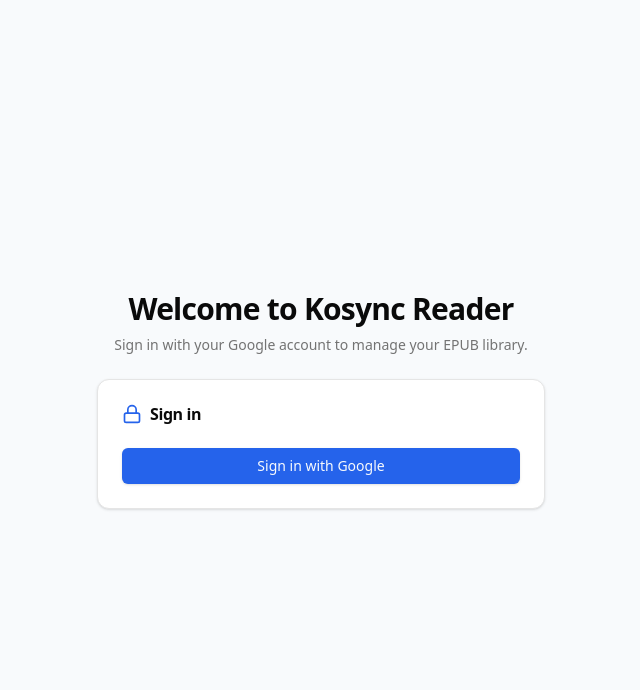
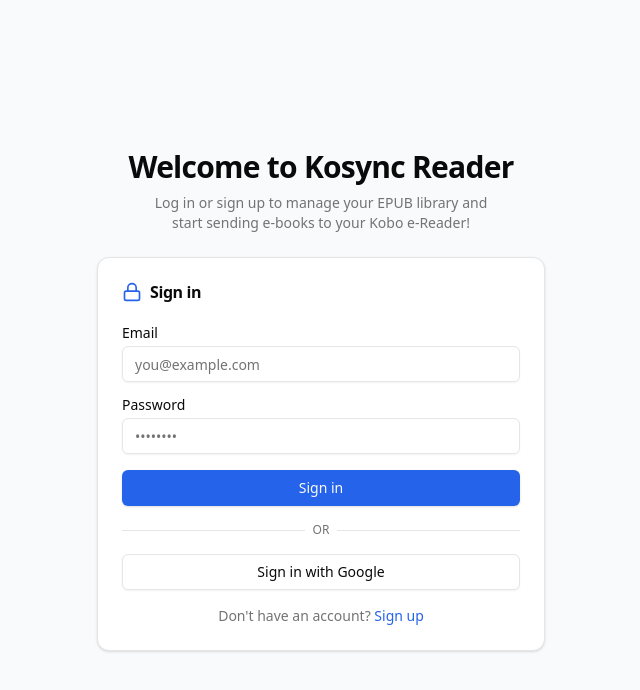
Before and after one commit to gshzn/kosync, a React (Vite) app in the folder frontend/app/: page /login in a window 1280 px wide. Shown: the top 690 px of the page, without its empty margins (319-959 px from the left). Built offline with nearby package versions, Linux system fonts and the light colour scheme; no server answers.

Commit message:
Allow signing up with email/password (#22)
Resolves #20

```diff
--- a/frontend/app/src/contexts/AuthContext.tsx
+++ b/frontend/app/src/contexts/AuthContext.tsx
@@ -81,7 +81,7 @@
       toast.error(error.message);
       throw error;
     }
-    toast.success("Check your email to confirm your account");
+    toast.success("Registration successful!");
   }, []);
 
   const signInWithGoogle = useCallback(async () => {
--- a/frontend/app/src/pages/LoginPage.tsx
+++ b/frontend/app/src/pages/LoginPage.tsx
@@ -4,10 +4,33 @@
 import { useAuth } from "../contexts/AuthContext";
 import { Button } from "../components/ui/button";
 import { Card, CardContent, CardHeader, CardTitle } from "../components/ui/card";
+import { Input } from "../components/ui/input";
+import { Label } from "../components/ui/label";
+
+type Mode = "signin" | "signup";
 
 export function LoginPage() {
-  const { signInWithGoogle } = useAuth();
+  const { signIn, signUp, signInWithGoogle } = useAuth();
+  const [mode, setMode] = useState<Mode>("signin");
+  const [email, setEmail] = useState("");
+  const [password, setPassword] = useState("");
   const [submitting, setSubmitting] = useState(false);
+
+  const handleSubmit = async (e: React.FormEvent) => {
+    e.preventDefault();
+    setSubmitting(true);
+    try {
+      if (mode === "signin") {
+        await signIn(email, password);
+      } else {
+        await signUp(email, password);
+      }
+    } catch {
+      // errors are toasted in AuthContext
+    } finally {
+      setSubmitting(false);
+    }
+  };
 
   const handleGoogleLogin = async () => {
     setSubmitting(true);
@@ -26,7 +49,8 @@
             Welcome to Kosync Reader
           </h1>
           <p className="mt-2 text-sm text-muted-foreground">
-            Sign in with your Google account to manage your EPUB library.
+            Log in or sign up to manage your EPUB library and<br/>
+            start sending e-books to your Kobo e-Reader!
           </p>
         </div>
 
@@ -34,17 +58,89 @@
           <CardHeader>
             <CardTitle className="flex items-center gap-2">
               <Lock className="h-5 w-5 text-primary" />
-              Sign in
+              {mode === "signin" ? "Sign in" : "Create account"}
             </CardTitle>
           </CardHeader>
-          <CardContent>
+          <CardContent className="flex flex-col gap-4">
+            <form onSubmit={handleSubmit} className="flex flex-col gap-4">
+              <div className="flex flex-col gap-1.5">
+                <Label htmlFor="email">Email</Label>
+                <Input
+                  id="email"
+                  type="email"
+                  placeholder="you@example.com"
+                  value={email}
+                  onChange={(e) => setEmail(e.target.value)}
+                  required
+                  autoComplete="email"
+                />
+              </div>
+              <div className="flex flex-col gap-1.5">
+                <Label htmlFor="password">Password</Label>
+                <Input
+                  id="password"
+                  type="password"
+                  placeholder="••••••••"
+                  value={password}
+                  onChange={(e) => setPassword(e.target.value)}
+                  required
+                  autoComplete={mode === "signin" ? "current-password" : "new-password"}
+                />
+              </div>
+              <Button type="submit" className="w-full" disabled={submitting}>
+                {submitting
+                  ? mode === "signin"
+                    ? "Signing in..."
+                    : "Creating account..."
+                  : mode === "signin"
+                    ? "Sign in"
+                    : "Create account"}
+              </Button>
+            </form>
+
+            <div className="relative">
+              <div className="absolute inset-0 flex items-center">
+                <span className="w-full border-t" />
+              </div>
+              <div className="relative flex justify-center text-xs uppercase">
+                <span className="bg-card px-2 text-muted-foreground">or</span>
+              </div>
+            </div>
+
             <Button
+              variant="outline"
               className="w-full"
               onClick={handleGoogleLogin}
               disabled={submitting}
             >
-              {submitting ? "Signing in..." : "Sign in with Google"}
+              Sign in with Google
             </Button>
+
+            <p className="text-center text-sm text-muted-foreground">
+              {mode === "signin" ? (
+                <>
+                  Don't have an account?{" "}
+                  <button
+                    type="button"
+                    className="font-medium text-primary underline-offset-4 hover:underline"
+                    onClick={() => setMode("signup")}
+                  >
+                    Sign up
+                  </button>
+                </>
+              ) : (
+                <>
+                  Already have an account?{" "}
+                  <button
+                    type="button"
+                    className="font-medium text-primary underline-offset-4 hover:underline"
+                    onClick={() => setMode("signin")}
+                  >
+                    Sign in
+                  </button>
+                </>
+              )}
+            </p>
           </CardContent>
         </Card>
       </div>
```
